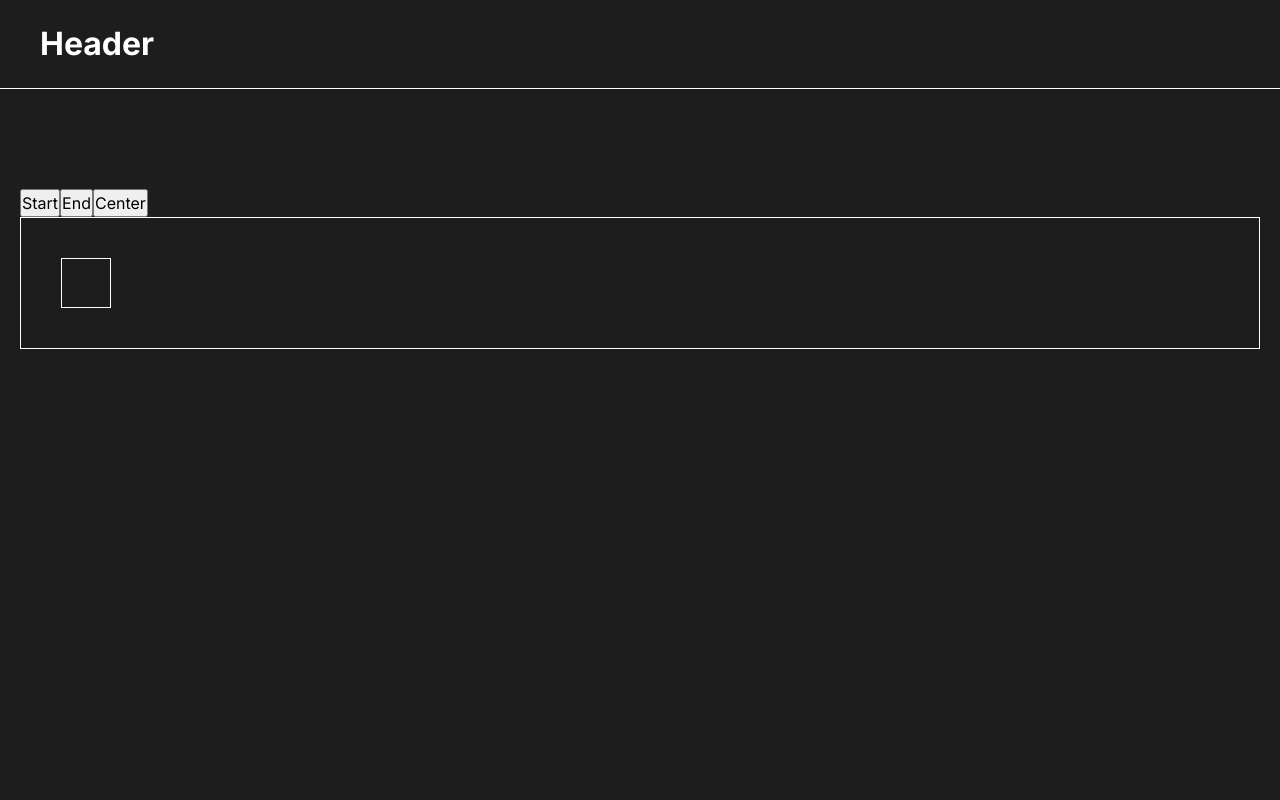
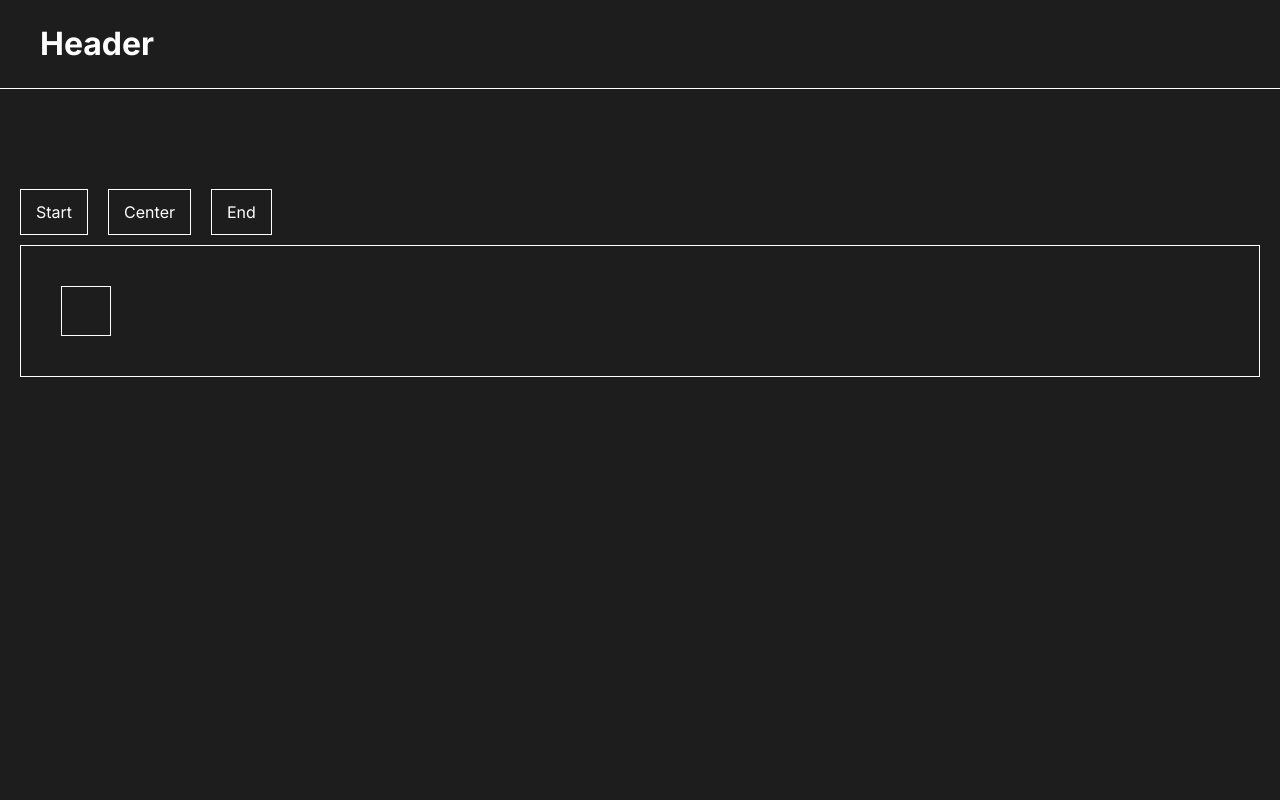
Before and after one commit to Andriikryl/css-visualizer, a Next.js app: page / in a window 1280 px wide. Shown: the top 800 px of the page. Built offline with nearby package versions, Linux system fonts and the light colour scheme.

Commit message:
add button component

```diff
--- /dev/null
+++ b/src/components/button/Button.tsx
@@ -0,0 +1,15 @@
+import React from "react";
+import style from "./style.module.css";
+
+interface IButtonProps {
+  text: string;
+  onClick: () => void;
+}
+
+export default function Button({ text, onClick }: IButtonProps) {
+  return (
+    <button className={style.button} onClick={onClick}>
+      {text}
+    </button>
+  );
+}
--- /dev/null
+++ b/src/components/button/style.module.css
@@ -0,0 +1,7 @@
+.button{
+    padding: 10px 15px;
+    color: white;
+    background-color: transparent;
+    cursor: pointer;
+    border: 1px solid white;
+}
--- a/src/components/flex/FlexBlock.tsx
+++ b/src/components/flex/FlexBlock.tsx
@@ -4,52 +4,14 @@ import { Container } from "../container/Container";
 import style from "./style.module.css";
 import clsx from "clsx";
 import { motion } from "framer-motion";
+import Button from "../button/Button";
+import JustyfContent from "./justyfContent/JustyfContent";
 
 export default function FlexBlock() {
-  const [end, setEnd] = useState(false);
-  const [center, setCenter] = useState(false);
-  const [start, setStart] = useState(false);
-  const handleClickStart = () => {
-    setStart(true);
-    setEnd(false);
-    setCenter(false);
-  };
-  const handleClickEnd = () => {
-    setEnd(true);
-    setStart(false);
-    setCenter(false);
-  };
-  const handleClickCenter = () => {
-    setCenter(true);
-    setEnd(false);
-    setStart(false);
-  };
-
   return (
     <section className={style.flex__section}>
       <Container>
-        <button onClick={handleClickStart}>Start</button>
-        <button onClick={handleClickEnd}>End</button>
-        <button onClick={handleClickCenter}>Center</button>
-        <motion.div
-          className={clsx(style.box, {
-            [style.centered]: center,
-            [style.ended]: end,
-            [style.started]: start,
-          })}
-        >
-          <motion.div
-            className={clsx(style.inner__box)}
-            layout
-            initial={{ opacity: 0, x: 200 }}
-            animate={{ opacity: 1, x: 0 }}
-            exit={{
-              opacity: 0,
-              x: -200,
-            }}
-            transition={{ opacity: { duration: 0.6 }, x: { duration: 1.2 } }}
-          ></motion.div>
-        </motion.div>
+        <JustyfContent />
       </Container>
     </section>
   );
--- /dev/null
+++ b/src/components/flex/justyfContent/JustyfContent.tsx
@@ -0,0 +1,56 @@
+"use client";
+import React, { useState } from "react";
+import style from "./style.module.css";
+import clsx from "clsx";
+import { motion } from "framer-motion";
+import Button from "@/components/button/Button";
+
+export default function JustyfContent() {
+  const [end, setEnd] = useState(false);
+  const [center, setCenter] = useState(false);
+  const [start, setStart] = useState(false);
+  const handleClickStart = () => {
+    setStart(true);
+    setEnd(false);
+    setCenter(false);
+  };
+  const handleClickEnd = () => {
+    setEnd(true);
+    setStart(false);
+    setCenter(false);
+  };
+  const handleClickCenter = () => {
+    setCenter(true);
+    setEnd(false);
+    setStart(false);
+  };
+
+  return (
+    <div>
+      <div className={style.flex__group}>
+        <Button text={"Start"} onClick={handleClickStart} />
+        <Button text={"Center"} onClick={handleClickCenter} />
+        <Button text={"End"} onClick={handleClickEnd} />
+      </div>
+      <motion.div
+        className={clsx(style.box, {
+          [style.centered]: center,
+          [style.ended]: end,
+          [style.started]: start,
+        })}
+      >
+        <motion.div
+          className={clsx(style.inner__box)}
+          layout
+          initial={{ opacity: 0, x: 200 }}
+          animate={{ opacity: 1, x: 0 }}
+          exit={{
+            opacity: 0,
+            x: -200,
+          }}
+          transition={{ opacity: { duration: 0.6 }, x: { duration: 1.2 } }}
+        ></motion.div>
+      </motion.div>
+    </div>
+  );
+}
--- /dev/null
+++ b/src/components/flex/justyfContent/style.module.css
@@ -0,0 +1,29 @@
+.inner__box{
+    width: 50px;
+    height: 50%;
+    aspect-ratio: 1/1;
+    border: 1px solid white;
+}
+.started{
+    justify-content: start;
+}
+
+.centered{
+    justify-content: center;
+}
+
+.ended{
+    justify-content: end;
+}
+
+.box{
+    padding: 40px;
+    border: 1px solid white;
+    display: flex;
+}
+
+.flex__group{
+    display: flex;
+    gap: 20px;
+    margin-block-end: 10px;
+}
--- a/src/components/flex/style.module.css
+++ b/src/components/flex/style.module.css
@@ -2,27 +2,3 @@
     margin-block: 100px;
     height: 100dvh;
 }
-
-.inner__box{
-    width: 50px;
-    height: 50%;
-    aspect-ratio: 1/1;
-    border: 1px solid white;
-}
-.started{
-    justify-content: start;
-}
-
-.centered{
-    justify-content: center;
-}
-
-.ended{
-    justify-content: end;
-}
-
-.box{
-    padding: 40px;
-    border: 1px solid white;
-    display: flex;
-}
```
